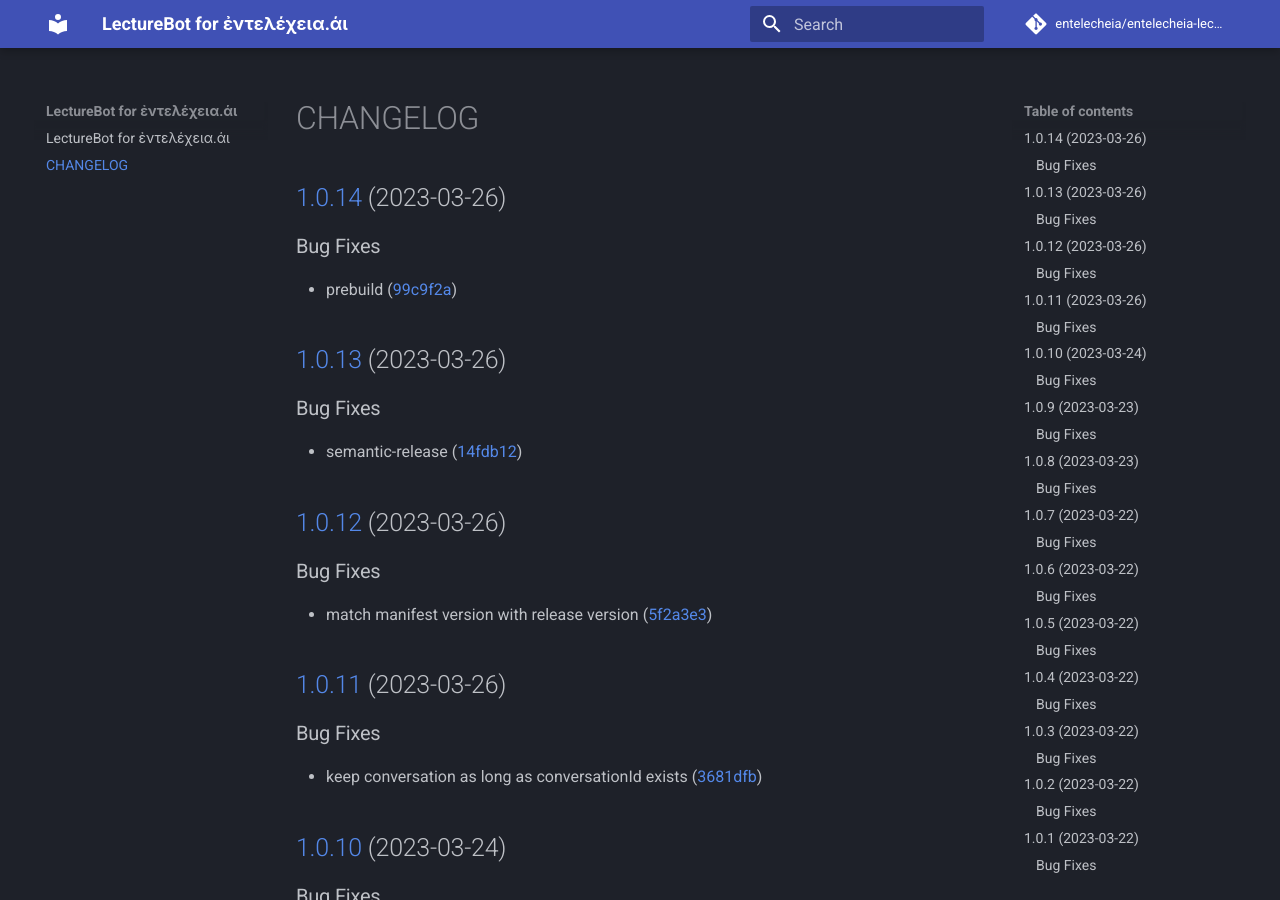
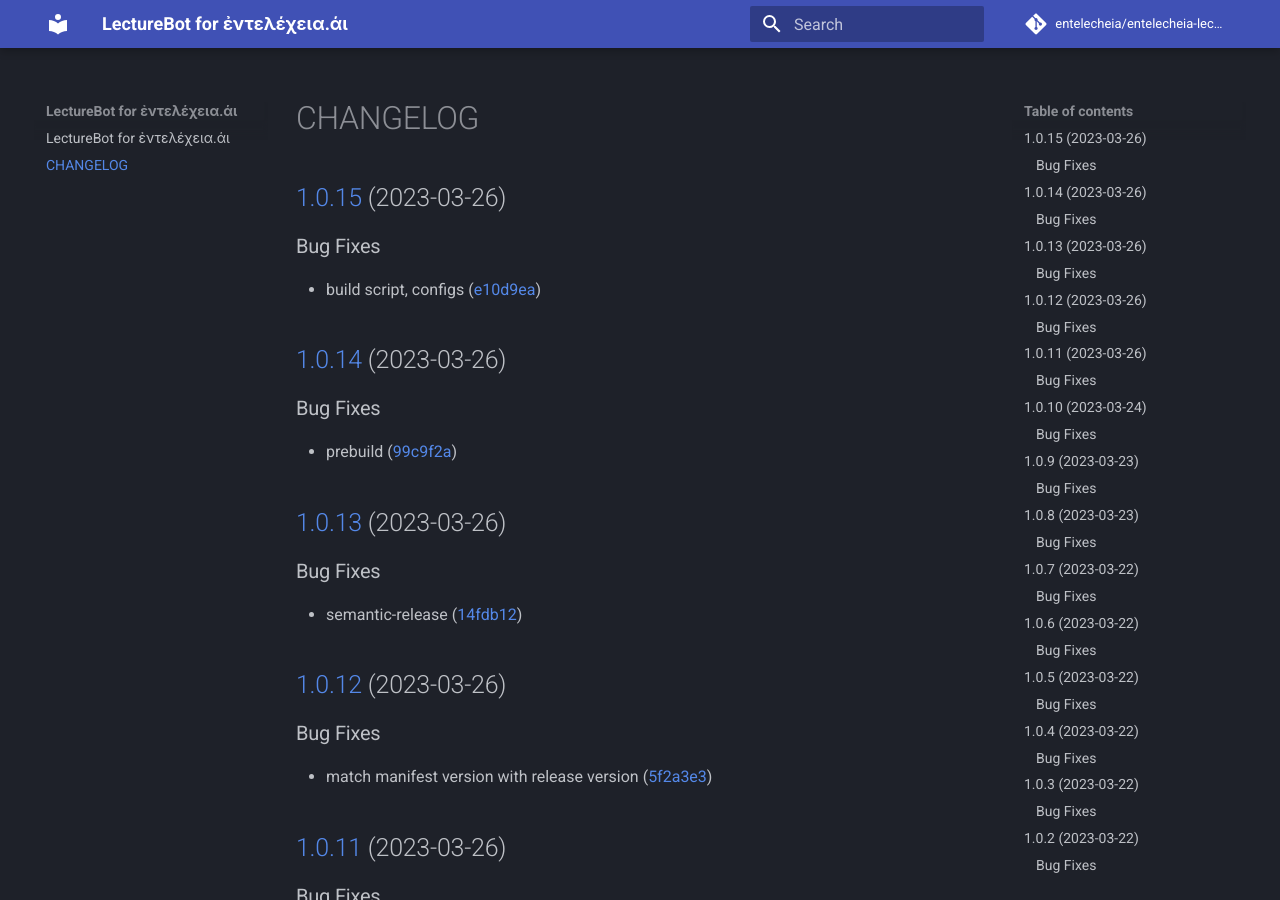
Before and after one commit to entelecheia/entelecheia-lecture-bot, an MkDocs documentation site: the page built from docs/CHANGELOG.md, in a window 1280 px wide and 900 px high. Built offline with MkDocs 1.6.1 and Material for MkDocs 9.7.7, drawn with Linux system fonts in a browser that asks for light colours; comment, search, counter and statistics services are not loaded.

Commit message:
chore(release): :rocket: 1.0.15 [skip ci]
## [1.0.15](https://github.com/entelecheia/entelecheia-lecture-bot/compare/v1.0.14...v1.0.15) (2023-03-26)

### Bug Fixes

* build script, configs ([e10d9ea](https://github.com/entelecheia/entelecheia-lecture-bot/commit/e10d9ea35e9b159cf50181805f3d0de59ffb1387))

```diff
--- a/docs/CHANGELOG.md
+++ b/docs/CHANGELOG.md
@@ -1,3 +1,10 @@
+## [1.0.15](https://github.com/entelecheia/entelecheia-lecture-bot/compare/v1.0.14...v1.0.15) (2023-03-26)
+
+
+### Bug Fixes
+
+* build script, configs ([e10d9ea](https://github.com/entelecheia/entelecheia-lecture-bot/commit/e10d9ea35e9b159cf50181805f3d0de59ffb1387))
+
 ## [1.0.14](https://github.com/entelecheia/entelecheia-lecture-bot/compare/v1.0.13...v1.0.14) (2023-03-26)
 
 
--- a/package.json
+++ b/package.json
@@ -1,6 +1,6 @@
 {
     "name": "entelecheia-lecture-bot",
-    "version": "1.0.14",
+    "version": "1.0.15",
     "description": "Chrome extension to ask questions and get answers from the ChatGPT",
     "author": "entelecheia",
     "license": "MIT",
```
Also changed, not shown: static/manifest.json, 1 other file.
